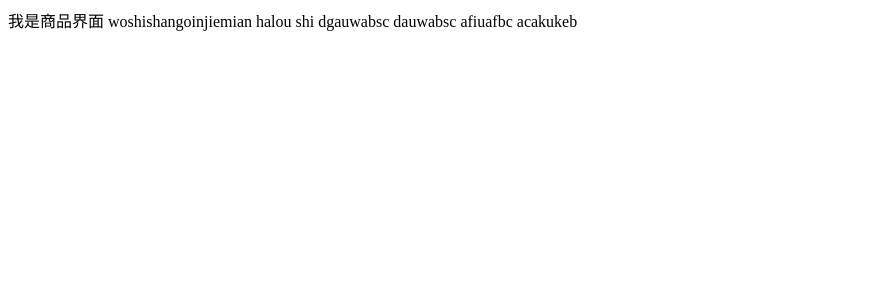
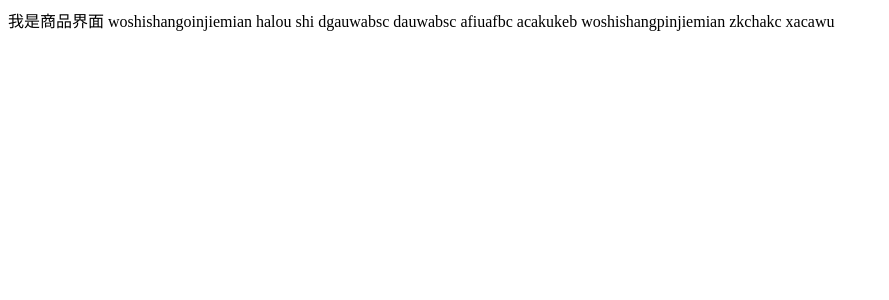
Before and after one commit to yqc0911/nuxt_demo, a Nuxt app: page /product in a window 1280 px wide. Shown: the top 300 px of the page, without its empty margins (0-889 px from the left). Built offline with nearby package versions, Linux system fonts and the light colour scheme.

Commit message:
页面效果最佳

```diff
--- a/app/pages/product.vue
+++ b/app/pages/product.vue
@@ -11,6 +11,12 @@
         afiuafbc
         acakukeb
 
+
+        woshishangpinjiemian
+        zkchakc
+            xacawu
+
+
     </div>
 </template>
 
```
